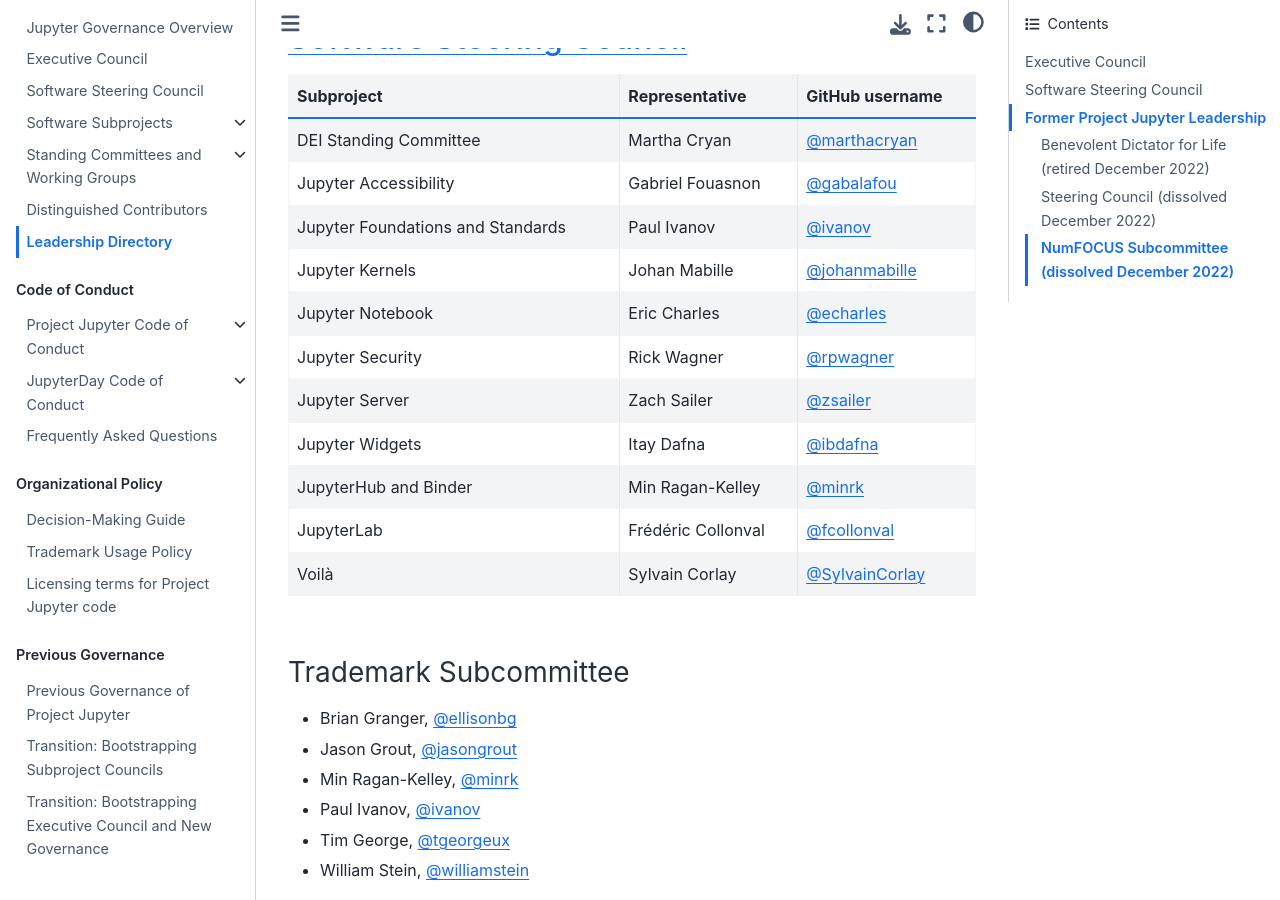
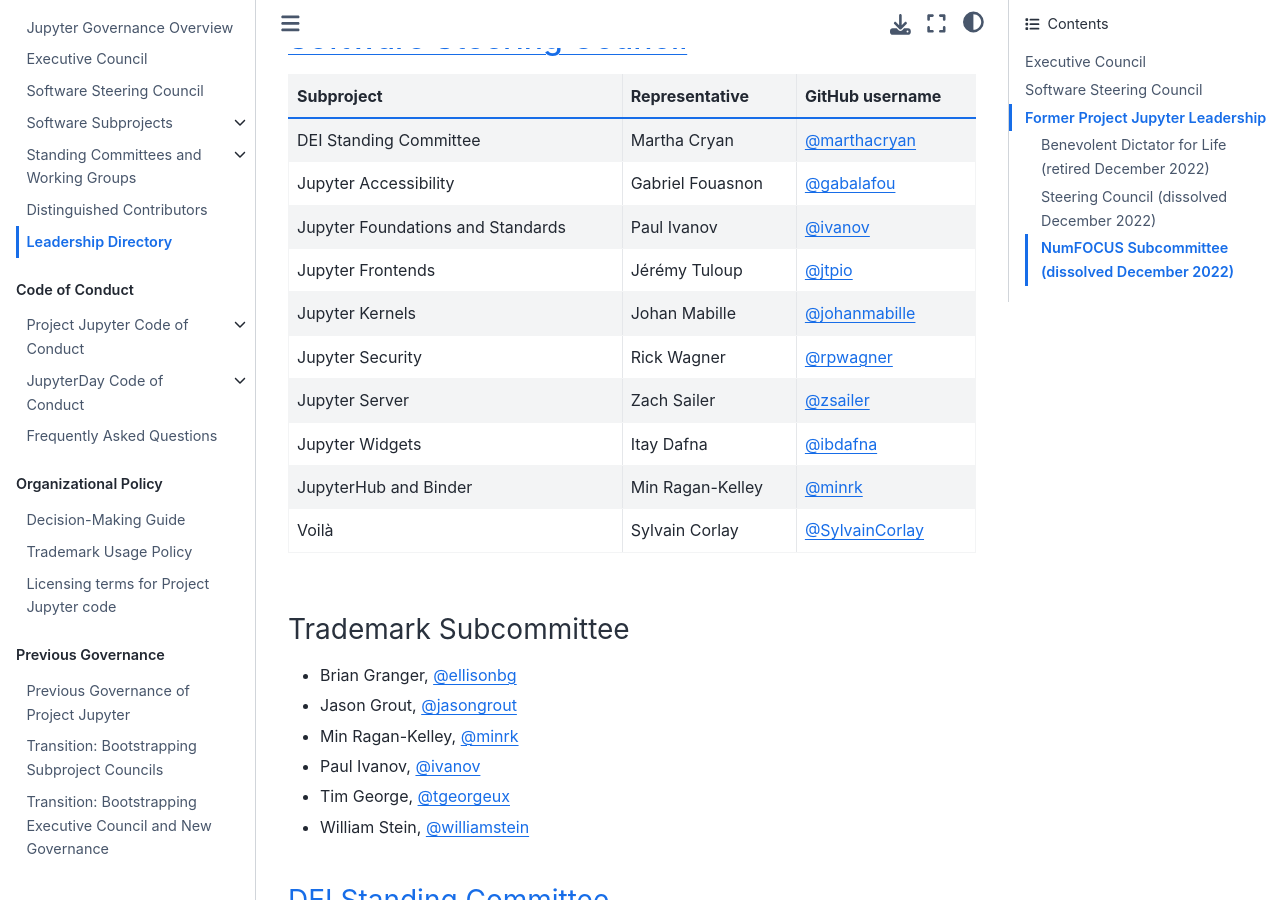
Before and after one commit to jupyter/governance, a Jupyter Book: the page built from people.md, in a window 1280 px wide and 900 px high, scrolled down 506 px. Built offline with Jupyter Book 1.0.4 settings and Sphinx 7.4.7 and the Sphinx Book theme 1.1.4, drawn with Linux system fonts in a browser that asks for light colours; pages that are not in the unit, such as notebooks, are missing from menus.

Commit message:
Update from lab/nb to frontends

```diff
--- a/people.md
+++ b/people.md
@@ -19,13 +19,12 @@
 | DEI Standing Committee | Martha Cryan | [@marthacryan](https://github.com/marthacryan) |
 | Jupyter Accessibility | Gabriel Fouasnon | [@gabalafou](https://github.com/gabalafou) |
 | Jupyter Foundations and Standards | Paul Ivanov | [@ivanov](https://github.com/ivanov) |
+| Jupyter Frontends | Jérémy Tuloup | [@jtpio](https://github.com/jtpio) |
 | Jupyter Kernels | Johan Mabille | [@johanmabille](https://github.com/johanmabille) |
-| Jupyter Notebook | Eric Charles | [@echarles](https://github.com/echarles) |
 | Jupyter Security | Rick Wagner | [@rpwagner](https://github.com/rpwagner) |
 | Jupyter Server | Zach Sailer | [@zsailer](https://github.com/zsailer) |
 | Jupyter Widgets | Itay Dafna | [@ibdafna](https://github.com/ibdafna) |
 | JupyterHub and Binder | Min Ragan-Kelley | [@minrk](https://github.com/minrk) |
-| JupyterLab | Frédéric Collonval | [@fcollonval](https://github.com/fcollonval) |
 | Voilà | Sylvain Corlay | [@SylvainCorlay](https://github.com/SylvainCorlay) |
 
 ### Trademark Subcommittee
```
